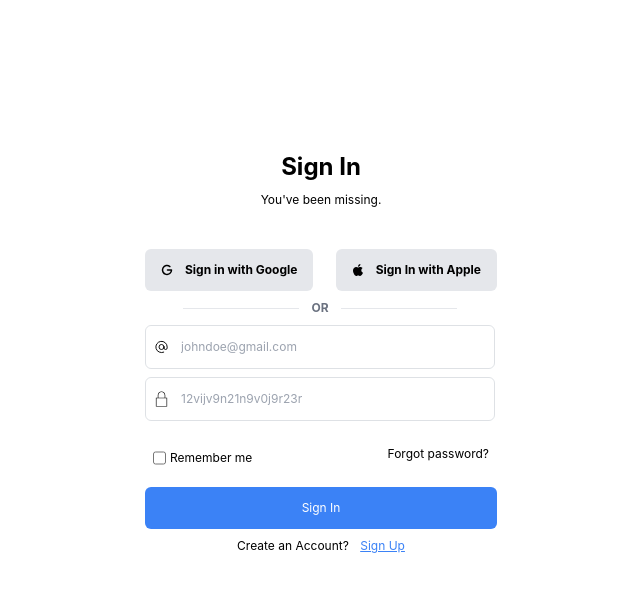
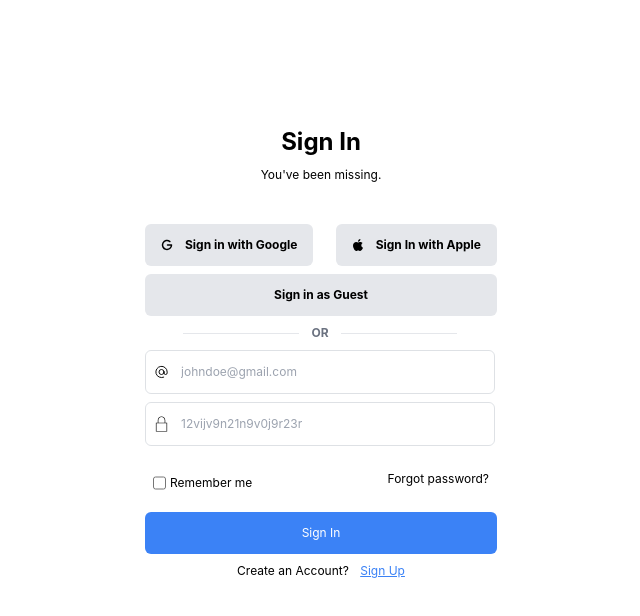
Before and after one commit to MoiAllu/connectify, a Next.js app in the folder frontend/: page /signin in a window 1280 px wide. Shown: the top 616 px of the page, without its empty margins (319-959 px from the left). Built offline with nearby package versions, Linux system fonts and the light colour scheme; no server answers.

Commit message:
added: guest account

```diff
--- a/frontend/components/SignInForm/index.tsx
+++ b/frontend/components/SignInForm/index.tsx
@@ -4,6 +4,7 @@ import Input from "../SignUpForm/Input";
 import { useState } from "react";
 import signInAuth from "../../lib/Utilities/signin/signInMutation";
 import { useRouter } from "next/router";
+import testUserSignIn from "../../lib/Utilities/TestUser";
 
 type Props = {};
 
@@ -16,6 +17,20 @@ const SignInForm = (props: Props) => {
   });
   const [isLoading, setIsLoading] = useState(false);
   const router = useRouter();
+  const guestUserHandler = async (e: any) => {
+    e.preventDefault();
+    setIsLoading(true);
+
+    const respone = await testUserSignIn({
+      email: "user@test.com",
+      password: "password",
+    });
+    setAuthError(respone);
+    if (respone?.success) {
+      await router.push("/");
+    }
+    setIsLoading(false);
+  };
   const submitHandler = async (e: any) => {
     e.preventDefault();
     setIsLoading(true);
@@ -63,6 +78,12 @@ const SignInForm = (props: Props) => {
             Sign In with Apple
           </button>
         </div>
+        <button
+          className="bg-gray-200 rounded-md text-[12px] font-bold text-blue-500-grey flex  justify-center items-center px-4 gap-3 py-3"
+          onClick={guestUserHandler}
+        >
+          <span>Sign in as Guest</span>
+        </button>
         <div className="flex gap-3 w-full justify-center items-center max-w-[350px] text-[12px] text-gray-500 font-bold">
           <span className="h-[1px] w-full bg-gray-200 lg:w-1/3"></span>
           OR
--- /dev/null
+++ b/frontend/lib/Utilities/TestUser/index.ts
@@ -0,0 +1,12 @@
+export default function testUserSignIn(data:any){
+    return fetch(`/api/signin`,{
+        method:data? "POST": "GET",
+        credentials:"include",
+        headers:{
+            "Content-Type":"application/json",
+        },
+        body: JSON.stringify(data),
+    }).then(res=>{
+        return res.json();
+    })
+}
```
